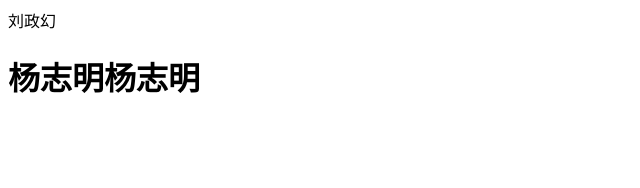
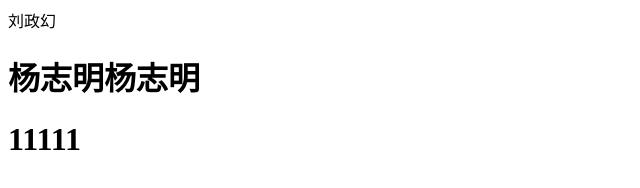
Before and after one commit to liu-z-huan/text, a plain HTML site: page index.html in a window 1280 px wide. Shown: the whole page, without its empty margins (0-640 px from the left). Drawn offline with Linux system fonts and the light colour scheme.

Commit message:
又添加了一行

```diff
--- a/index.html
+++ b/index.html
@@ -7,5 +7,6 @@
 	<body>
 		<div>刘政幻</div>
 		<h1>杨志明杨志明</h1>
+		<h1>11111</h1>
 	</body>
 </html>
```
